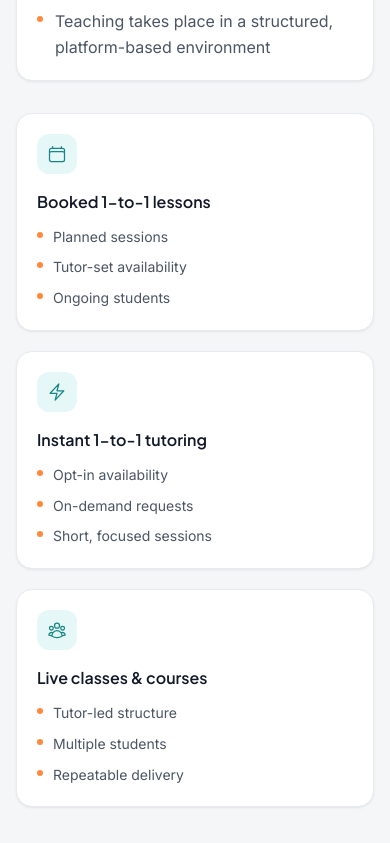
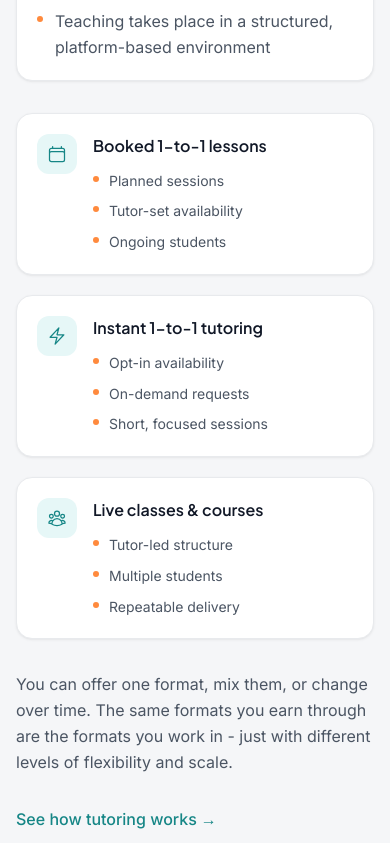
Before and after one commit to wajidashraf/Fawrii, a Next.js app: page /tutoring-on-fawrii in a window 390 px wide. Shown: the part 2140-2983 px from the top of the page. Built offline with nearby package versions, Linux system fonts and the light colour scheme; no server answers.

Commit message:
under How-it-works we have step3section with cards hve icons that should  stack vertically on mobile and stay horizontal on larger screens

```diff
--- a/src/components/tutoring-on-fawrii/HowYouWorkSection.tsx
+++ b/src/components/tutoring-on-fawrii/HowYouWorkSection.tsx
@@ -47,9 +47,11 @@ export function HowYouWorkSection() {
             key={format.title}
             className="rounded-xl bg-surface border border-border shadow-sm p-5 sm:p-6"
           >
-            <div className="h-10 w-10 rounded-lg bg-primary-light flex items-center justify-center mb-4">
+            <div className="flex flex-row md:flex-col items-start gap-4 md:gap-0">
+              <div className="flex-shrink-0 h-10 w-10 rounded-lg bg-primary-light flex items-center justify-center md:mb-4">
                 {getIcon(format.icon, "h-5 w-5 text-primary")}
               </div>
+              <div className="flex-1 md:contents">
                 <h4 className="font-heading text-base font-semibold text-foreground mb-3">
                   {format.title}
                 </h4>
@@ -64,6 +66,8 @@ export function HowYouWorkSection() {
                     </li>
                   ))}
                 </ul>
+              </div>
+            </div>
           </div>
         ))}
         </div>
--- a/src/components/tutoring-on-fawrii/InControlSection.tsx
+++ b/src/components/tutoring-on-fawrii/InControlSection.tsx
@@ -42,12 +42,13 @@ export function InControlSection() {
         {section4Content.timeline.map((item, idx) => (
           <div key={item.step} className="relative flex sm:flex-col items-stretch">
             {/* Card */}
-            <div className="flex-1 w-full flex flex-col rounded-xl bg-surface border border-border shadow-sm p-5 sm:p-6 hover:shadow-md transition-shadow">
+            <div className="flex-1 w-full flex flex-row sm:flex-col items-start sm:items-stretch gap-4 sm:gap-0 rounded-xl bg-surface border border-border shadow-sm p-5 sm:p-6 hover:shadow-md transition-shadow">
               {/* Icon */}
-              <div className="flex items-center justify-center w-11 h-11 rounded-lg bg-primary-light mb-4 sm:mx-auto">
+              <div className="flex-shrink-0 flex items-center justify-center w-11 h-11 rounded-lg bg-primary-light sm:mb-4 sm:mx-auto">
                 {getIcon(item.icon, "w-5 h-5 text-primary")}
               </div>
 
+              <div className="flex-1 sm:contents">
                 {/* Step label */}
                 <p className="text-xs font-semibold text-primary uppercase tracking-wider mb-1 sm:text-center">
                   Step {idx + 1}
@@ -62,6 +63,7 @@ export function InControlSection() {
                 <p className="text-sm text-foreground-muted leading-relaxed sm:text-center">
                   {item.label}
                 </p>
+              </div>
             </div>
 
             {/* Arrow connector (desktop only) */}
```
Lines whose indentation alone changed are shown as unchanged.
